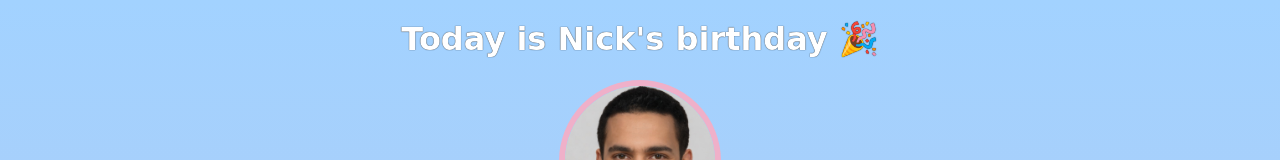
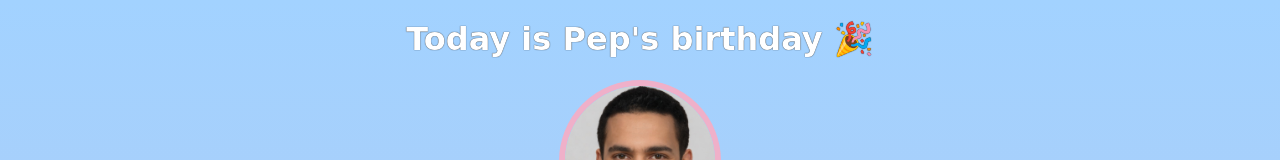
Before and after one commit to bnnycode/birthday-gift-site, a website built with Vite: page index.html in a window 1280 px wide. Shown: the top 160 px of the page. Built offline with nearby package versions, Linux system fonts and the light colour scheme; a web font is replaced by a local one.

Commit message:
change nick to pep

```diff
--- a/index.html
+++ b/index.html
@@ -7,7 +7,7 @@
     </head>
     <body>
         <div id="header">
-            <h1>Today is Nick's birthday 🎉</h1>
+            <h1>Today is Pep's birthday 🎉</h1>
             <img id="bff-img" src="images/nick.jpg">
             <h2 id="bday-age">24 years old</h2>
             <h4 id="bday-date">01.11.2022</h4>
```
